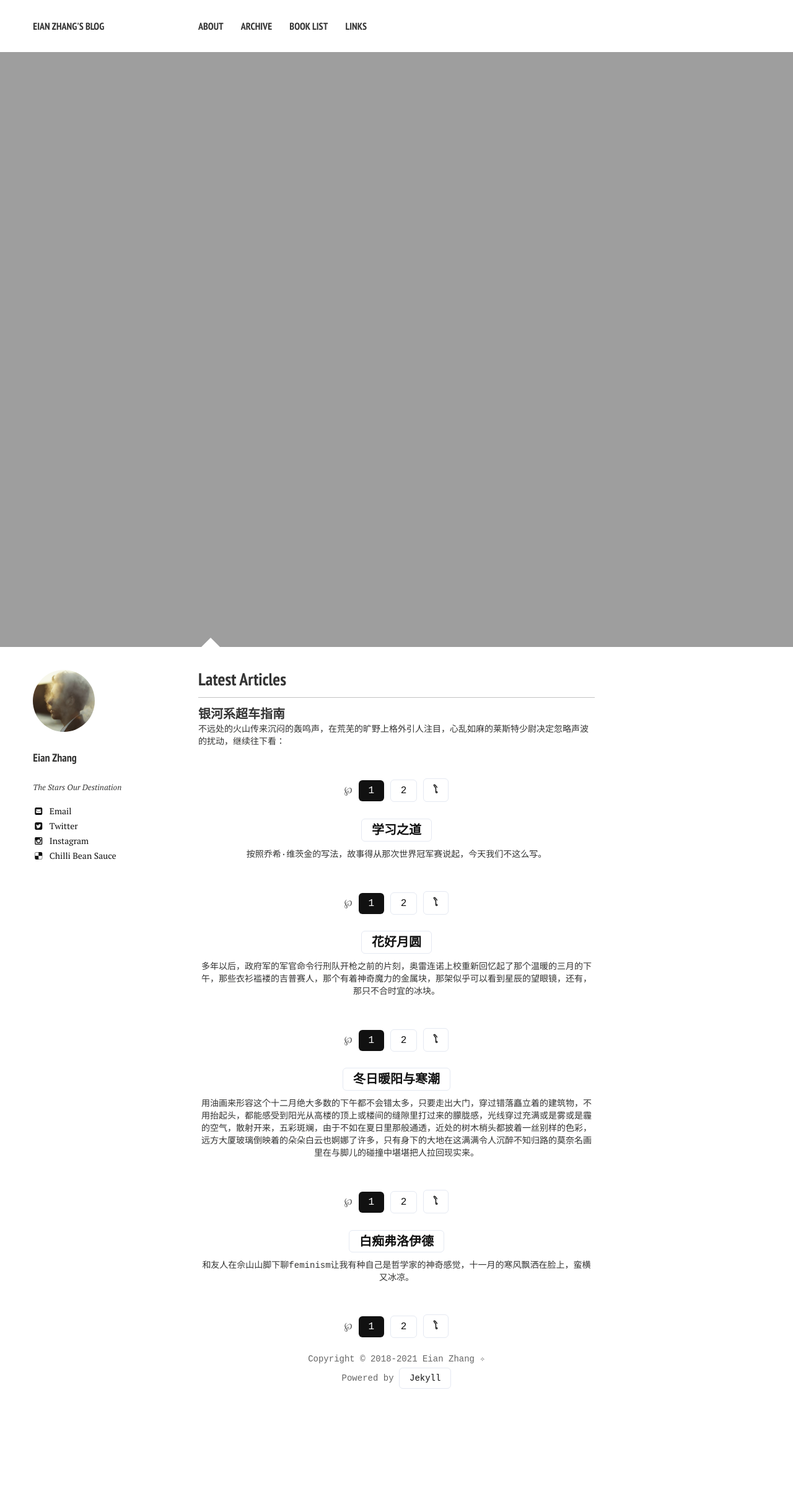
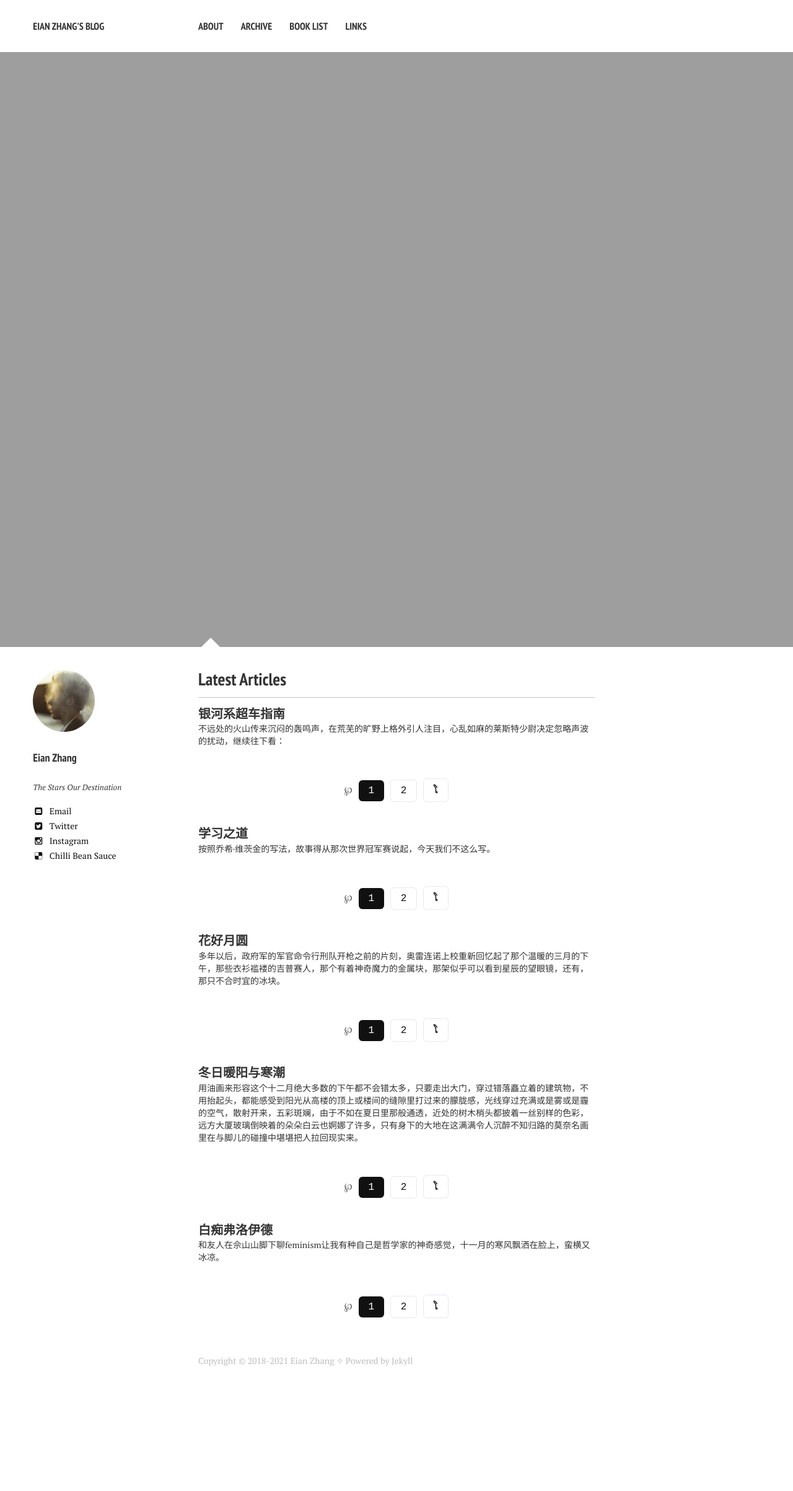
Before and after one commit to jarynzhang/eianzhang.github.io, a Jekyll site: the page built from index.md, in a window 1280 px wide. Shown: the whole page at 62% size. Built offline with Jekyll 4.4.1, drawn with Linux system fonts in a browser that asks for light colours; nearby versions of some CDN libraries; after the commit the page ends 2254 px from its top, so only the background shows below that.

Commit message:
4.51 judabug

```diff
--- a/_layouts/home.html
+++ b/_layouts/home.html
@@ -48,7 +48,7 @@
       <em>1</em>
       <a href="/_posts/?page=2">2</a>
       <a href="/_posts/?page=3">ໂ</a>
-    <div>
+    </div>
     {% endfor %}
   </div><!-- /#index -->
 </div><!-- /#main -->
```
